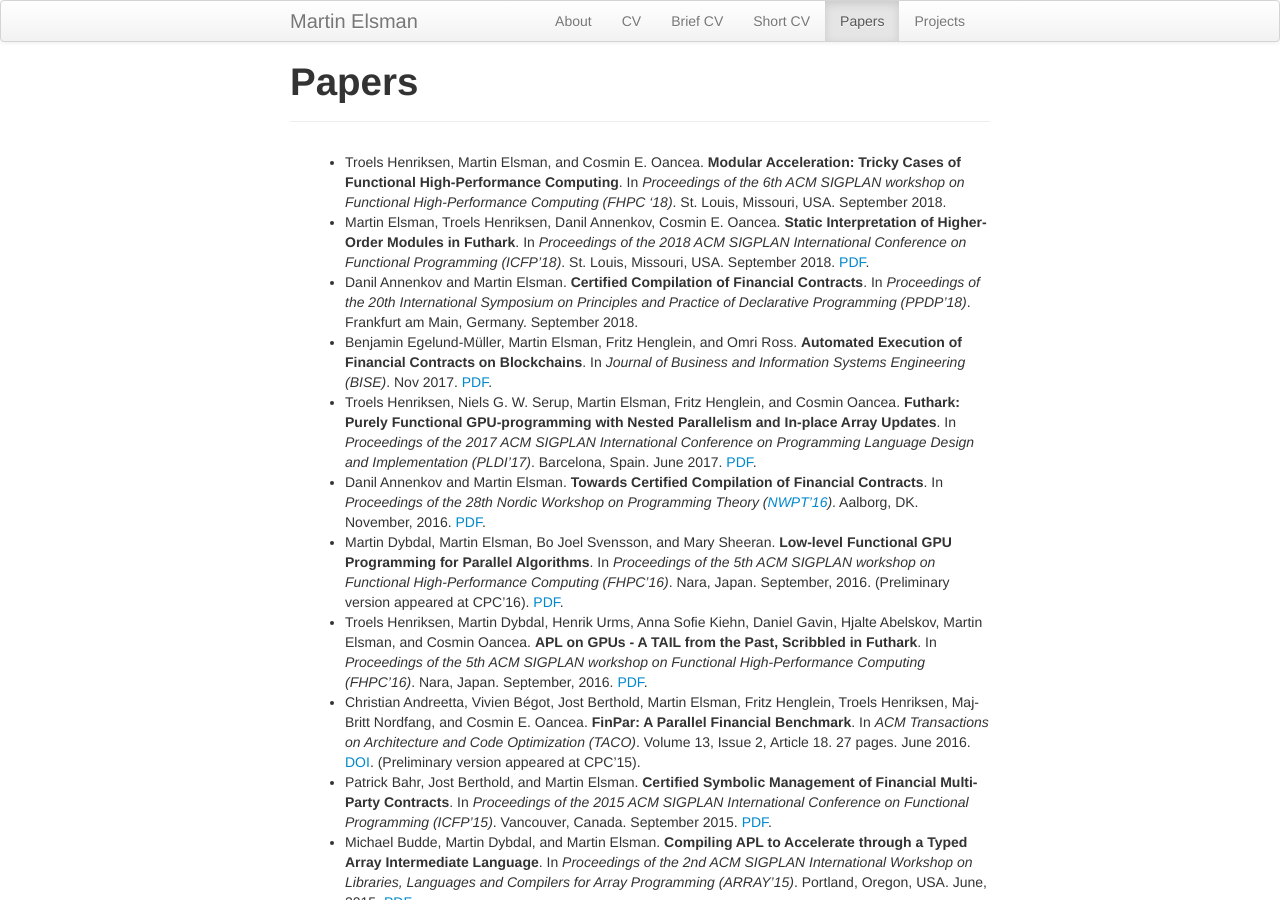
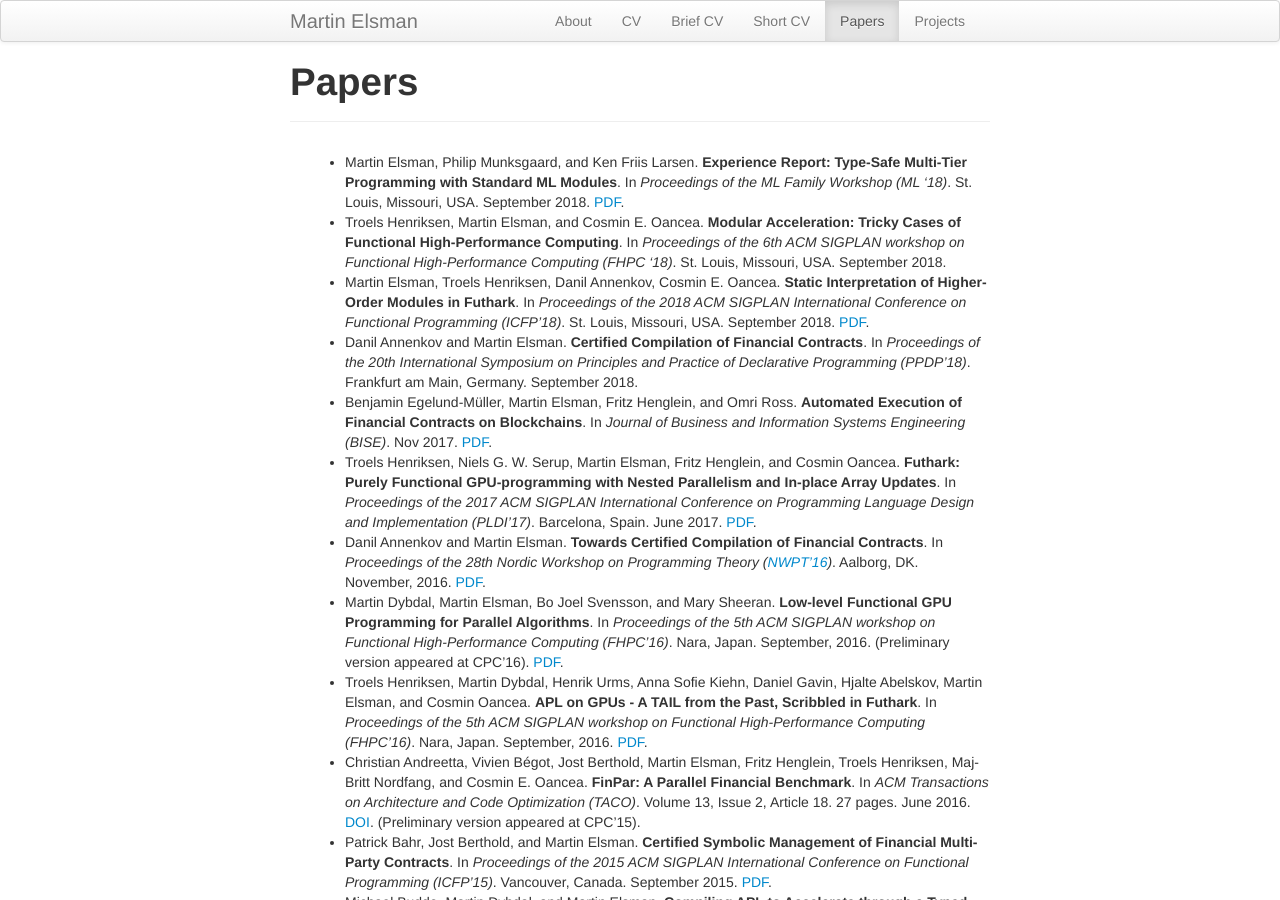
Before and after one commit to melsman/melsman.github.io, a Jekyll site: the page built from papers.md, in a window 1280 px wide and 900 px high. Built offline with Jekyll 4.4.1, drawn with Linux system fonts in a browser that asks for light colours; nearby versions of some CDN libraries.

Commit message:
new paper

```diff
--- a/papers.md
+++ b/papers.md
@@ -5,6 +5,8 @@ header: Papers
 group: navigation
 ---
 {% include JB/setup %}
+
+* Martin Elsman, Philip Munksgaard, and Ken Friis Larsen. __Experience Report: Type-Safe Multi-Tier Programming with Standard ML Modules__. In _Proceedings of the ML Family Workshop (ML '18)_. St. Louis, Missouri, USA. September 2018. [PDF](/pdf/final-ml18.pdf).
 
 * Troels Henriksen, Martin Elsman, and Cosmin E. Oancea.  __Modular Acceleration: Tricky Cases of Functional High-Performance Computing__.  In _Proceedings of the 6th ACM SIGPLAN workshop on Functional High-Performance Computing (FHPC '18)_. St. Louis, Missouri, USA. September 2018.
 
```
Also changed, not shown: 1 other file.
